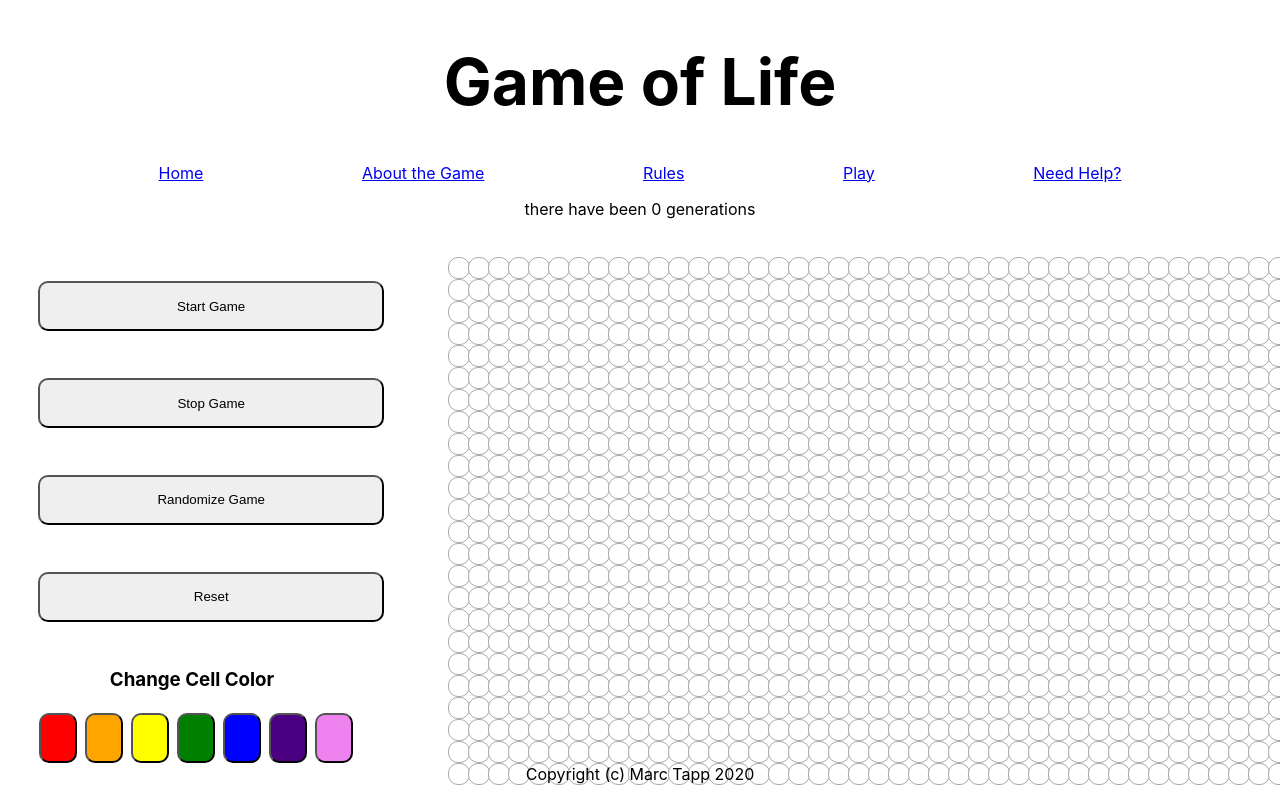
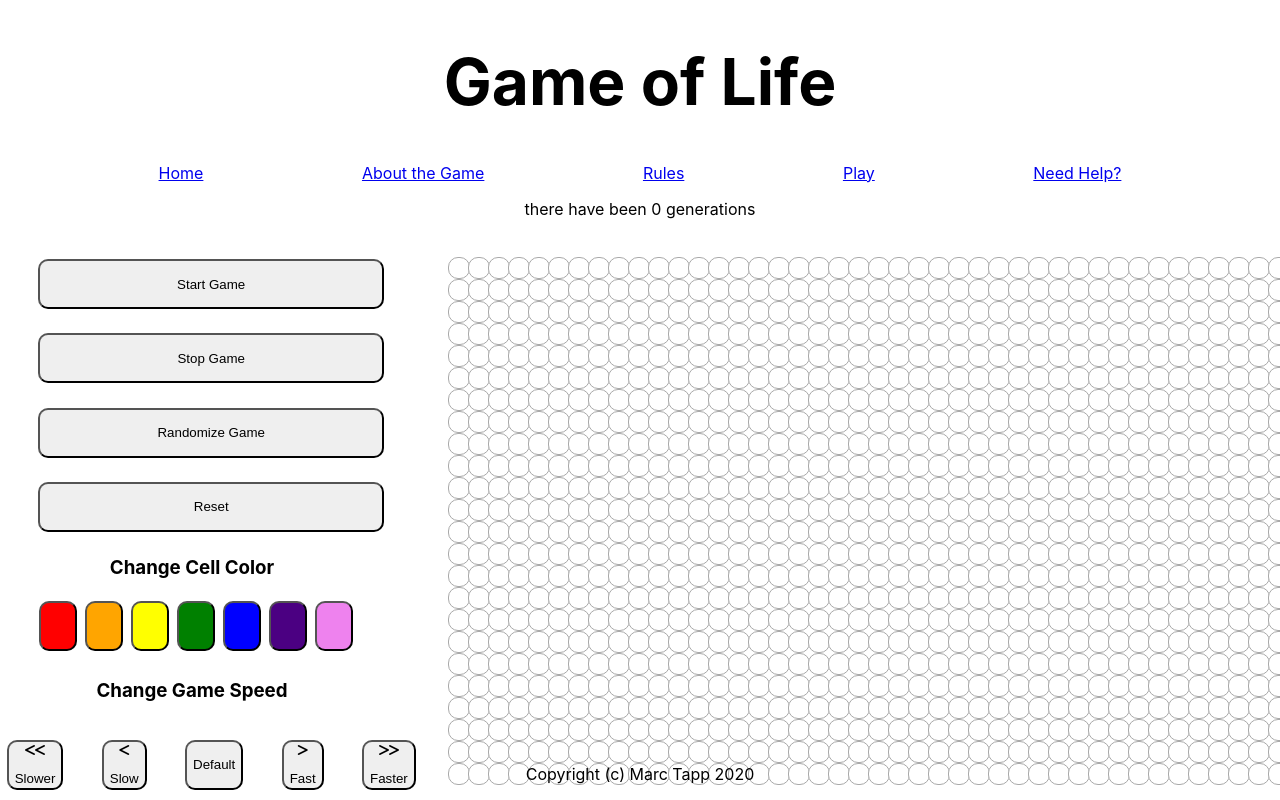
Before and after one commit to tippitytapp/gameoflife, a React (Create React App) app in the folder client/: page /play in a window 1280 px wide. Shown: the top 800 px of the page. Built offline with nearby package versions, Linux system fonts and the light colour scheme.

Commit message:
added some speed options

```diff
--- a/client/public/index.html
+++ b/client/public/index.html
@@ -24,6 +24,7 @@
       work correctly both with client-side routing and a non-root public URL.
       Learn how to configure a non-root public URL by running `npm run build`.
     -->
+        <script src="https://kit.fontawesome.com/e3f3b81b17.js" crossorigin="anonymous"></script>
     <title>The Game of Life</title>
   </head>
   <body>
@@ -39,5 +40,6 @@
       To begin the development, run `npm start` or `yarn start`.
       To create a production bundle, use `npm run build` or `yarn build`.
     -->
+
   </body>
 </html>
--- a/client/src/App.css
+++ b/client/src/App.css
@@ -106,3 +106,9 @@ img{
   text-align: center;
   margin-left:2%;
 }
+
+.speedbuttons{
+display:flex;
+justify-content: center;
+align-items: center;
+}
--- a/client/src/components/Grid.jsx
+++ b/client/src/components/Grid.jsx
@@ -13,6 +13,7 @@ const neighborpositions=[[-1, -1], [-1, 0], [-1, 1], [0, -1], [0, 1], [1, -1], [
 function Grid(){
     const [playing, setPlaying] = useState(false)
     const [cellColor, setCellColor] = useState('orangered')
+    const [gameSpeed, setGameSpeed] = useState(250)
     const [dropdownOpen, setDropDownOpen] = useState(false)
     const toggle = () => {setDropDownOpen(prevState => !prevState)}
 const [grid, setGrid] = useState(() => {
@@ -23,6 +24,8 @@ const [grid, setGrid] = useState(() => {
     return rows;
 });
 const playingRef = useRef(playing)
+const speedRef = useRef(gameSpeed)
+speedRef.current = gameSpeed
 playingRef.current = playing
 const play = useCallback(()=>{
     if(!playingRef.current){
@@ -52,8 +55,7 @@ const play = useCallback(()=>{
 
         })
     })
-    console.log(generation)
-    setTimeout(play, 250)
+    setTimeout(play, speedRef.current)
 },[])
 
     return(<><Header/>
@@ -86,6 +88,16 @@ const play = useCallback(()=>{
         <button style={{backgroundColor: 'violet'}} className='changecolor' onClick={()=>setCellColor('violet')}></button>
     </div>
 </div>
+<div className="gamespeed">
+    <h3>Change Game Speed</h3>
+    <div className="speedbuttons">
+        <button className="speedbtn" onClick={()=>{setGameSpeed(gameSpeed + 250); console.log(gameSpeed)}} ><i class="fas fa-less-than"></i><i class="fas fa-less-than"></i><p>Slower</p></button>
+        <button className="speedbtn" onClick={()=>{setGameSpeed(gameSpeed + 175); console.log(gameSpeed)}} ><i class="fas fa-less-than"></i><p>Slow</p></button>
+        <button className="speedbtn" onClick={()=>{setGameSpeed(250); console.log(gameSpeed)}}>Default</button>
+        <button className="speedbtn" onClick={()=>{setGameSpeed(gameSpeed - 175); console.log(gameSpeed)}} ><i class="fas fa-greater-than"></i><p>Fast</p></button>
+        <button className="speedbtn" onClick={()=>{setGameSpeed(gameSpeed - 250); console.log(gameSpeed)}} ><i class="fas fa-greater-than"></i><i class="fas fa-greater-than"></i><p>Faster</p></button>
+    </div>
+</div>
 
 </div>
         <div className="grid" style={{display: 'grid', gridTemplateColumns: `repeat(${numCols}, 20px)`}}>
```
Lines whose indentation alone changed are shown as unchanged.
